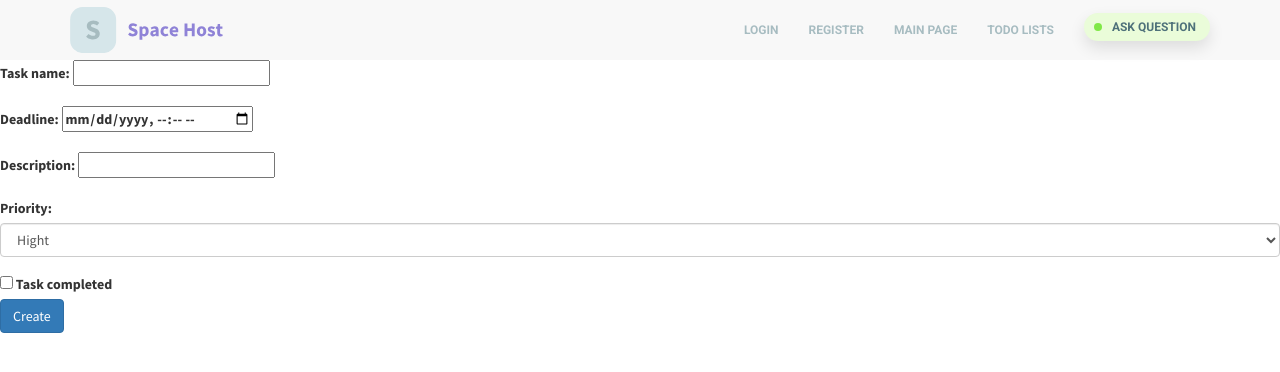
After one commit to GreatRaksin/ToDo_app_Django, a Django app: a page that uses templates/task_form.html in a window 1280 px wide. The commit adds this page. Shown: the top 372 px of the page. Run offline with Django 4.2, Linux system fonts and the light colour scheme; data comes from the database, SQL or seed files in the repository; both versions use the stored data as it was after the commit; some libraries are stand-ins or nearby versions.

Commit message:
Adding new task page

```diff
--- a/templates/list_detail.html
+++ b/templates/list_detail.html
@@ -1,7 +1,7 @@
 {% extends 'base.html' %}
 
 {% block content %}
-
+    <a href="{% url 'add_task' list_name=list_name %}" class="btn btn-primary">Add new task</a>
     {% for todo in todos %}
         <div>
             <h1>{{ todo.title }}</h1>
--- /dev/null
+++ b/templates/task_form.html
@@ -0,0 +1,32 @@
+{% extends 'base.html' %}
+
+{% block content %}
+    <form action="" method="POST">
+        {% csrf_token %}
+        <div class="form-group">
+            <label for="title">Task name:
+            <input type="text" id="title" name="title"></label>
+        </div>
+        <div class="form-group">
+            <label for="due_date">Deadline:
+                <input type="datetime-local" id="due_date" name="due_date"></label>
+        </div>
+        <div class="form-group">
+            <label for="content">Description:
+                <input type="text" id="content" name="content"></label>
+        </div>
+        <div class="form-group">
+            <label for="priority">Priority:</label>
+            <select name="priority" id="priority" class="form-control">
+                {% for priority in priorities %}
+                    <option value="{{ priority.id }}">{{ priority.name }}</option>
+                {% endfor %}
+            </select>
+        </div>
+        <div class="form-check">
+            <label for="status">
+                <input type="checkbox" class="form-check-input" id="status" name="status"> Task completed</label>
+        </div>
+        <button class="btn btn-primary" type="submit">Create</button>
+    </form>
+{% endblock %}
--- a/todo/urls.py
+++ b/todo/urls.py
@@ -8,4 +8,6 @@ urlpatterns = [
     path('new_list/', views.create_list, name='new_list'),  # страница создания новго списка дел
     path('list/<str:title>', views.show_list, name='current_list'),  # страница с задачами из списка дел
     path('delete/<str:title>', views.delete_list, name='delete_list'),  # удаление списка дел
+    path('new_task/<str:list_name>', views.add_task, name='add_task'),  # добавление задачи
+    path('tasks/<str:list_name>/<int:task_id>', views.delete_task, name='delete_task'), #
 ]
--- a/todo/views.py
+++ b/todo/views.py
@@ -1,6 +1,6 @@
 from django.shortcuts import render, get_object_or_404, redirect
 from django.contrib.auth.decorators import login_required
-from .models import TasksList, Task
+from .models import TasksList, Task, Priority
 from .forms import TodoListForm
 import datetime
 
@@ -36,10 +36,34 @@ def create_list(request):
 def show_list(request, title):
     task_list = get_object_or_404(TasksList, title=title)
     todos = Task.objects.filter(todo_list=task_list)
-    return render(request, 'list_detail.html', {'todos': todos})
+    return render(request, 'list_detail.html', {'todos': todos, 'list_name': task_list.title})
 
 
 def delete_list(request, title):
     task_list = get_object_or_404(TasksList, title=title)
     task_list.delete()
     return redirect('lists')
+
+
+def add_task(request, list_name):
+    todo_list = get_object_or_404(TasksList, title=list_name)
+    list_id = todo_list.id
+    priorities = Priority.objects.all()
+    if request.method == 'POST':  # если дали данные из формы
+        title = request.POST['title']
+        due_date = request.POST['due_date']
+        content = request.POST['content']
+        status = request.POST.get('status', False)
+        priority = request.POST['priority']
+        todo_list_id = list_id
+
+        # создаем новую задачу
+        task = Task.objects.create(title=title, due_date=due_date, content=content,
+                                   status=status, priority=priority, todo_list=todo_list_id)
+        task.save()
+        return redirect('lists')
+    return render(request, 'task_form.html', {'title': 'New Task', 'priorities': priorities})
+
+
+def delete_task(request, task_id):
+    pass
```
Also changed, not shown: db.sqlite3.
